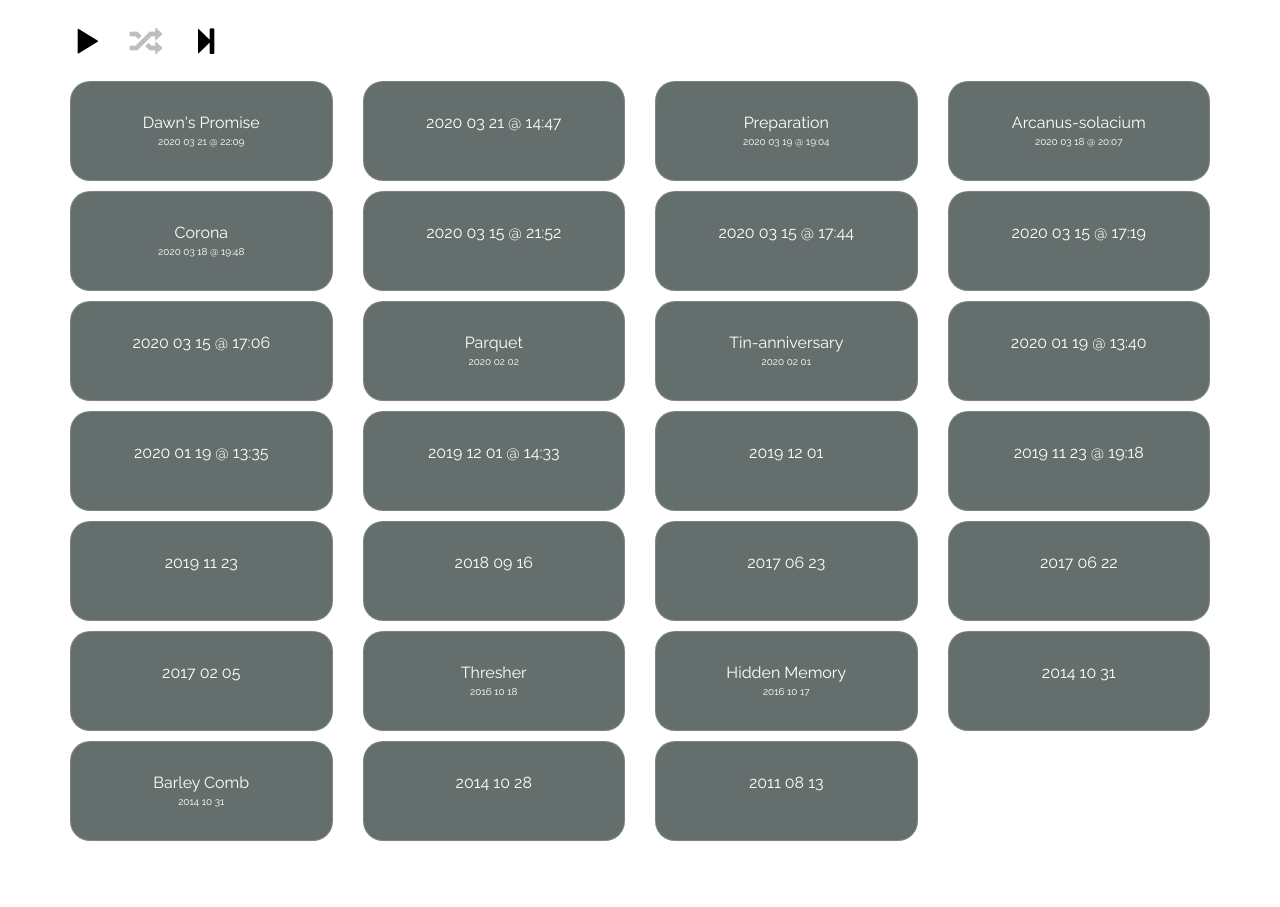
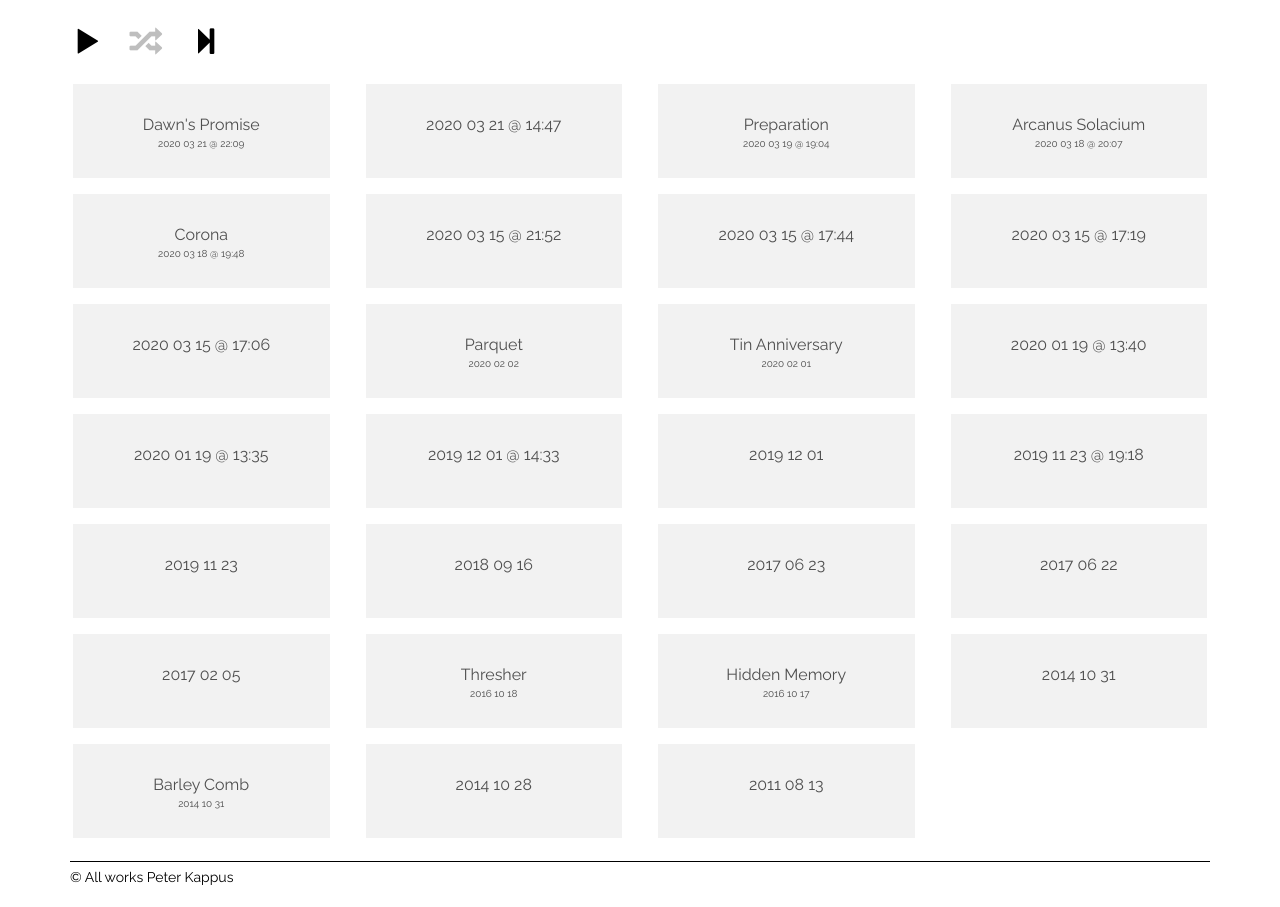
Before and after one commit to peterkappus/piano-sketchbook, a plain HTML site: page public/index.html in a window 1280 px wide. Shown: the part 185-1092 px from the top of the page. Before the commit the page ends 1026 px from the top, so only its background shows below. Drawn offline with nearby package versions, Linux system fonts and the light colour scheme.

Commit message:
better styling

```diff
--- a/public/index.html
+++ b/public/index.html
@@ -16,7 +16,7 @@
     <script src="https://ajax.googleapis.com/ajax/libs/jquery/3.4.1/jquery.min.js"></script>
     <script src="https://maxcdn.bootstrapcdn.com/bootstrap/3.4.0/js/bootstrap.min.js"></script>
 
-    <link rel="stylesheet" type="text/css" href="style.css?v=2a">
+    <link rel="stylesheet" type="text/css" href="style.css?v=2">
 
     </head>
     <body>
@@ -50,8 +50,14 @@
         <div class="row">
           <div id="tracks"></div>
         </div>
+        <div class="row">
+          <div class="col-xs-12">
+            <div class="footer">
+              &copy; All works Peter Kappus
+            </div>
+          </div>
+        </div>
         <script type="text/javascript" src="player.js?v=2"></script>
-
       </div>
     </body>
 </html>
--- a/public/player.js
+++ b/public/player.js
@@ -7,8 +7,8 @@ var apiData;
       $.each( data, function( i, item ) {
         //grab the date
         var dateTime = item.match(/[\d-]+(T\d{4})?/)[0].replace(/-/g,' ').replace(/T(\d{2})(\d{2})/," @ $1:$2");
-        console.log(item);
-        var name = item.replace(/.+\//,'').replace(/^[\d-T]*/,"").replace(/.mp3/,'');
+
+        var name = item.replace(/.+\//,'').replace(/^[\d-T]*/,"").replace("-"," ").replace(/.mp3/,'');
 
         if(name == ""){
           name = dateTime
--- a/public/style.css
+++ b/public/style.css
@@ -8,7 +8,12 @@ body {
   background: #fff;
   color: #000;
   font-family: 'Raleway', sans-serif;
+}
 
+.footer  {
+  margin-top: 2rem;
+  border-top: 1px solid #000;
+  padding: 0.5rem 0 2rem;
 }
 
 h1 {
@@ -29,21 +34,20 @@ h1, h2, h3{
   padding: 3rem 2rem 0 2rem;
   min-height: 10rem;
   display: block;
-  border-radius: 2rem;
-  background: rgba(20, 37, 33, 0.82);
   font-size: 1.6rem;
-  border: 1px solid rgba(105, 111, 110, 0.68);
+  background: #efefef;
+  border: 3px solid #fff;
 }
 
 #tracks a {
-  color: #fff !important;
+  color: #232323 !important;
   text-decoration: none !important;
 }
 
-
-#tracks a.playing,
-#tracks a:hover {
-  color: #cfb118 !important;
+#tracks a.playing .track,
+#tracks a:hover .track {
+  border: 3px solid #cfb118 !important;
+  background: #f9f9f9;
 }
 #tracks a:not(.playing) {
     opacity: 0.8;
```
